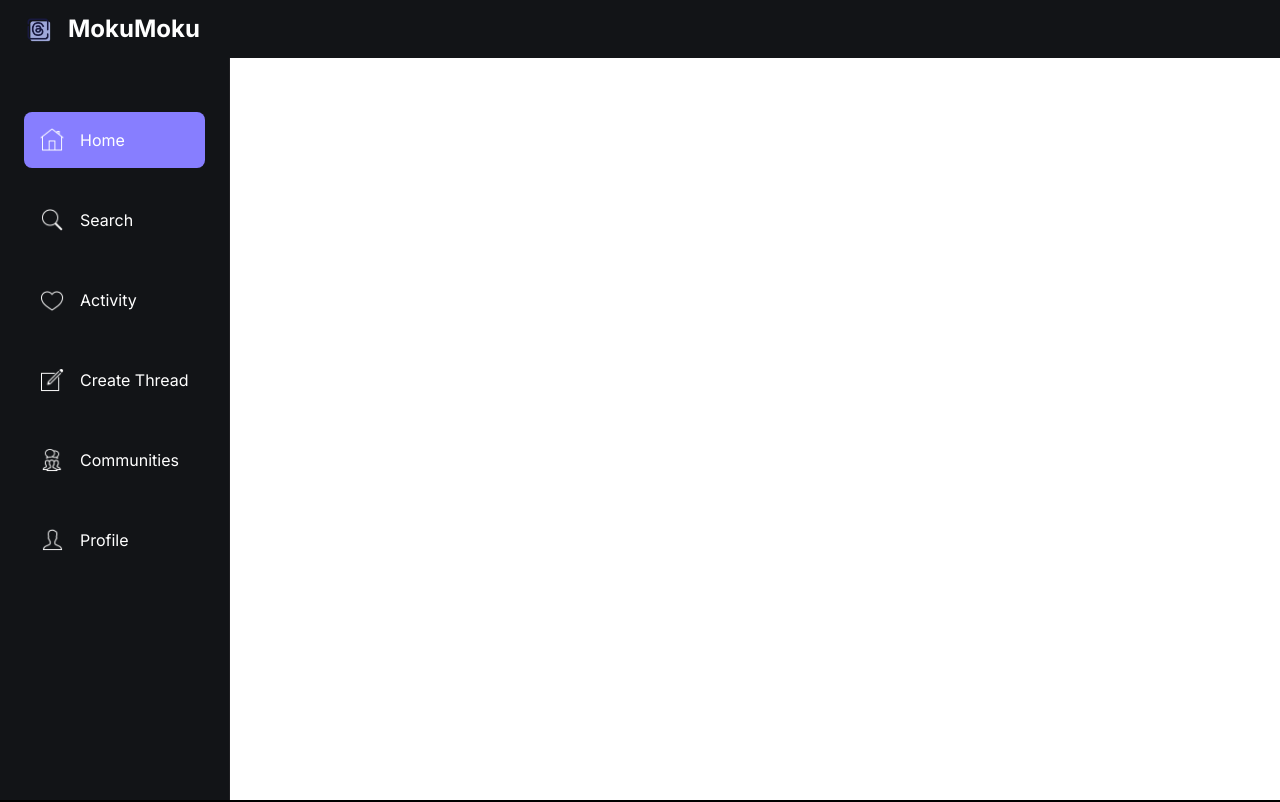
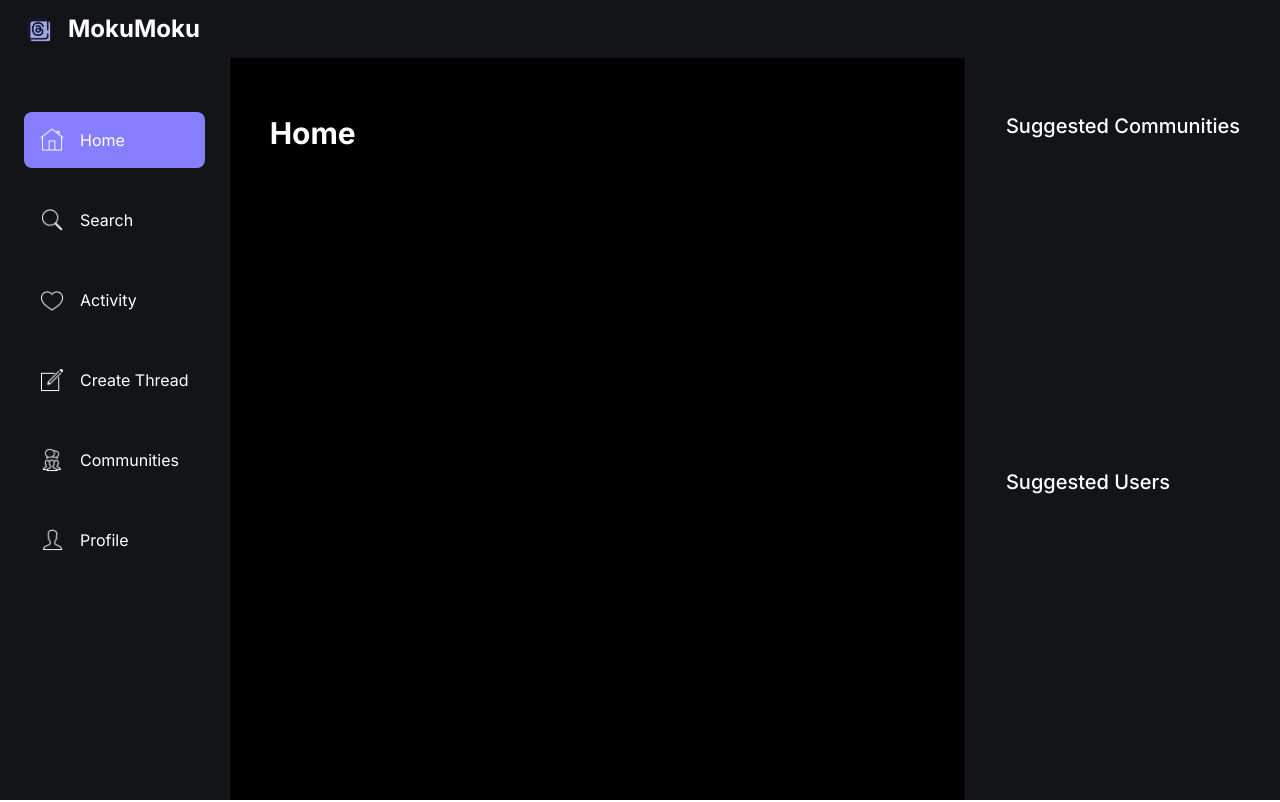
Before and after one commit to shinnkura/mokumoku-app, a Next.js app: page / in a window 1280 px wide. Shown: the top 802 px of the page. Built offline with nearby package versions, Linux system fonts and the light colour scheme; no server answers.

Commit message:
feat(RightSidebar): RightSidebarを追加

```diff
--- a/package.json
+++ b/package.json
@@ -10,6 +10,7 @@
   },
   "dependencies": {
     "@clerk/nextjs": "^4.25.3",
+    "@clerk/themes": "^1.7.8",
     "@uploadthing/react": "^5.6.2",
     "mongoose": "^7.6.0",
     "next": "13.5.4",
--- a/src/app/(root)/layout.tsx
+++ b/src/app/(root)/layout.tsx
@@ -24,7 +24,7 @@
       <html lang="en">
         <body className={inter.className}>
           <Topbar />
-          <main>
+          <main className="flex flex-row">
             <LeftSidebar />
             <section className="main-container">
               <div className="w-full max-w-4xl">{children}</div>
--- a/src/components/shared/RightSidebar.tsx
+++ b/src/components/shared/RightSidebar.tsx
@@ -1,5 +1,18 @@
 function RightSidebar() {
-  return <h1>RightSidebar</h1>;
+  return (
+    <section className="custom-scrollbar rightsidebar">
+      <div className="flex flex-1 flex-col justify-start">
+        <h3 className="text-heading4-medium text-light-1">
+          Suggested Communities
+        </h3>
+      </div>
+      <div className="flex flex-1 flex-col justify-start">
+        <h3 className="text-heading4-medium text-light-1">
+          Suggested Users
+        </h3>
+      </div>
+    </section>
+  );
 }
 
 export default RightSidebar;
--- a/src/components/shared/Topbar.tsx
+++ b/src/components/shared/Topbar.tsx
@@ -3,6 +3,7 @@
 import { OrganizationSwitcher, SignedIn, SignOutButton } from "@clerk/nextjs";
 import Image from "next/image";
 import Link from "next/link";
+import { dark } from "@clerk/themes";
 
 function Topbar() {
   return (
@@ -32,6 +33,7 @@
 
         <OrganizationSwitcher
           appearance={{
+            baseTheme: dark,
             elements: {
               organizationSwitcherTrigger: "py-2 px-4",
             },
```
Also changed, not shown: 1 other file (tests, documents, lock files or other folders).
